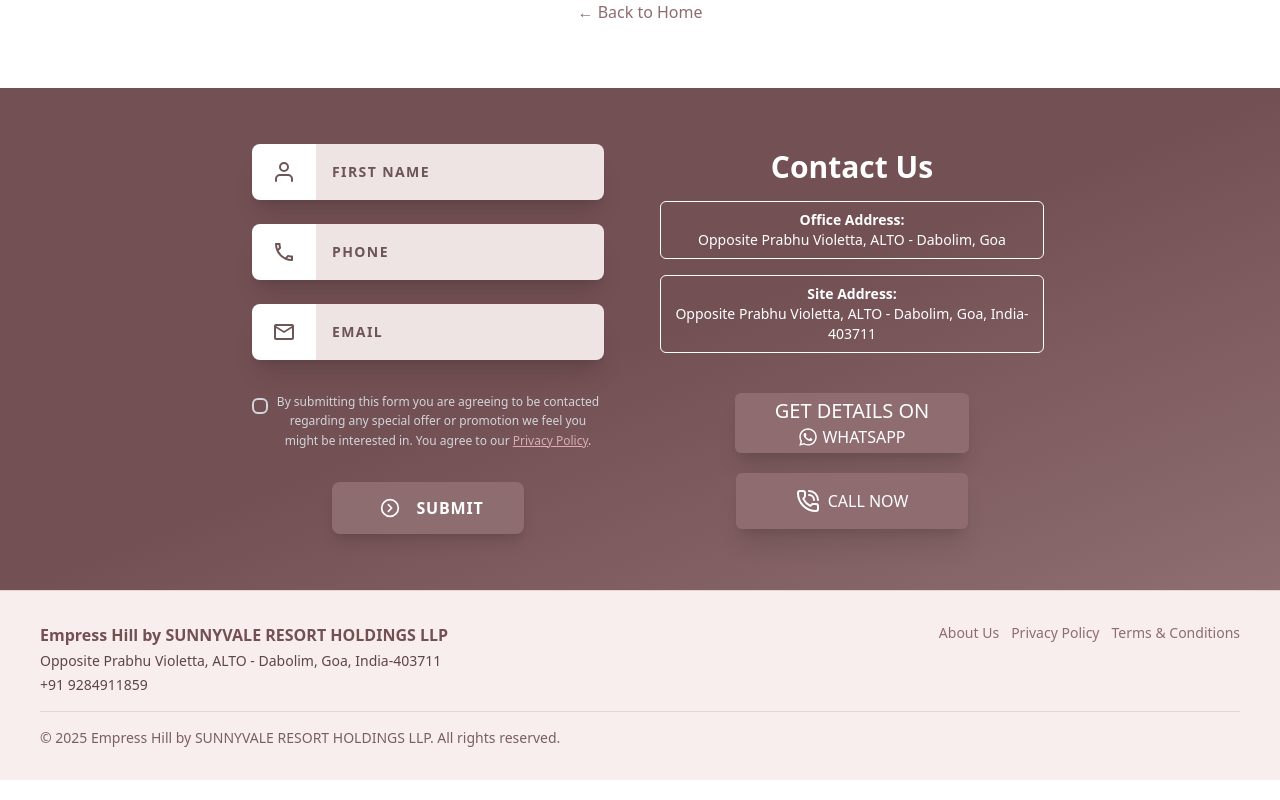
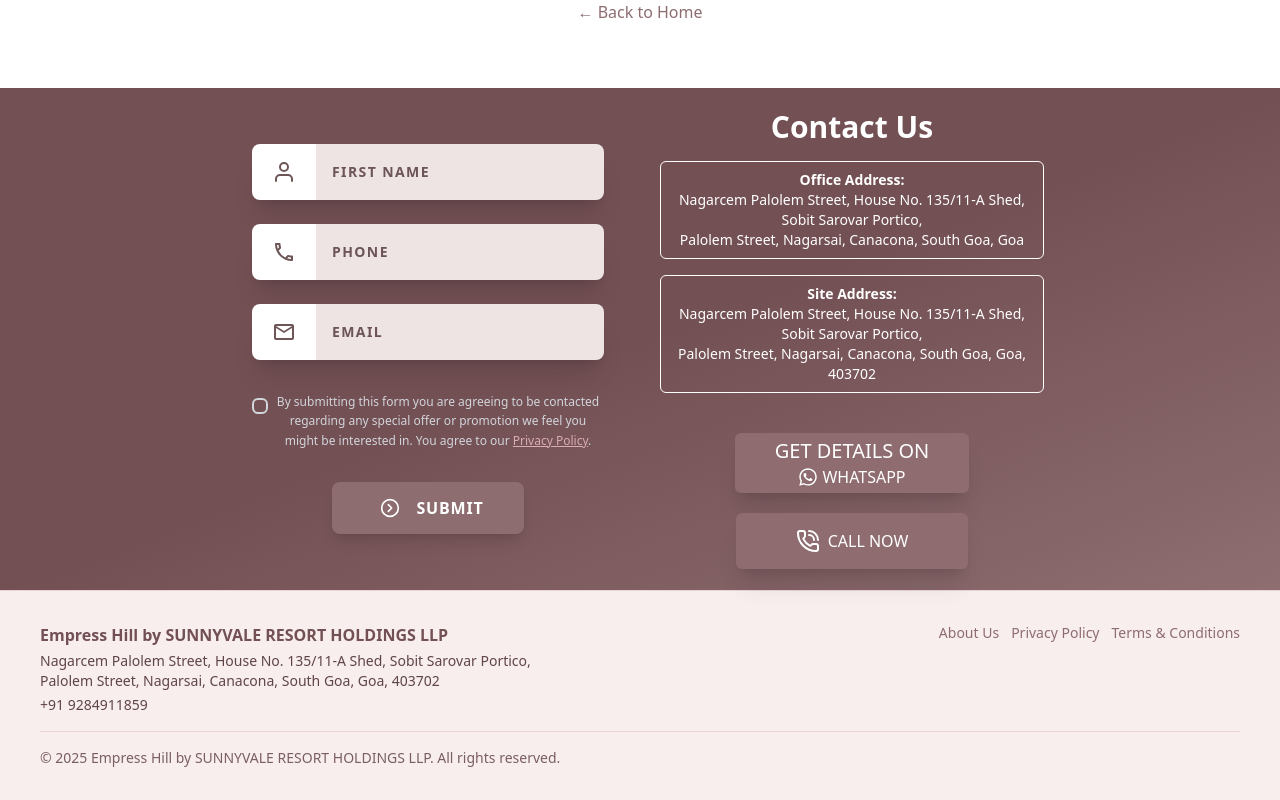
Before and after one commit to RockingThor/empress-hill-website, a Next.js app: page /privacy-policy in a window 1280 px wide. Shown: the part 2493-3293 px from the top of the page. Built offline with nearby package versions, Linux system fonts and the light colour scheme; a web font is replaced by a local one.

Commit message:
added new address

```diff
--- a/components/ContactUs.tsx
+++ b/components/ContactUs.tsx
@@ -12,15 +12,15 @@
             </div>
 
             {/* Desktop-only title and subtitle */}
-            <div className="text-white flex flex-col items-center justify-center gap-4 hidden md:flex">
+            <div className="text-white hidden md:flex flex-col items-center justify-center gap-4">
                 <h1 className="text-3xl font-poppins font-bold">Contact Us</h1>
                 <div className="flex flex-col border-[0.1px] border-white rounded-md p-2 w-full font-poppins text-sm">
                     <p className="text-center font-semibold">Office Address:</p>
-                    <p className="text-center">Opposite Prabhu Violetta, ALTO - Dabolim, Goa</p>
+                    <p className="text-center">Nagarcem Palolem Street, House No. 135/11-A Shed, Sobit Sarovar Portico, <br/> Palolem Street, Nagarsai, Canacona, South Goa, Goa</p>
                 </div>
                 <div className="flex flex-col border-[0.1px] border-white rounded-md p-2 w-full font-poppins text-sm">
                     <p className="text-center font-semibold">Site Address:</p>
-                    <p className="text-center">Opposite Prabhu Violetta, ALTO - Dabolim, Goa, India-403711</p>
+                    <p className="text-center">Nagarcem Palolem Street, House No. 135/11-A Shed, Sobit Sarovar Portico, <br/> Palolem Street, Nagarsai, Canacona, South Goa, Goa, 403702</p>
                 </div>
             </div>
 
--- a/components/legal/CompanyFooterSection.tsx
+++ b/components/legal/CompanyFooterSection.tsx
@@ -3,7 +3,7 @@
 
 export const businessInfo = {
     companyName: 'Empress Hill by SUNNYVALE RESORT HOLDINGS LLP',
-    address: 'Opposite Prabhu Violetta, ALTO - Dabolim, Goa, India-403711',
+    address: `Nagarcem Palolem Street, House No. 135/11-A Shed, Sobit Sarovar Portico, <br/> Palolem Street, Nagarsai, Canacona, South Goa, Goa, 403702`,
     contactNumber: '+91 9284911859',
     email: 'info@empresshill.in',
 };
@@ -19,6 +19,7 @@
 }
 
 const currentYear = new Date().getFullYear();
+const addressLines = businessInfo.address.split(/<br\s*\/?>/);
 
 const CompanyFooterSection: React.FC<CompanyFooterSectionProps> = ({ compact = false }) => {
     return (
@@ -26,7 +27,15 @@
             <div className="mx-auto flex max-w-7xl flex-col gap-4 lg:flex-row lg:items-start lg:justify-between">
                 <div className="space-y-1 text-sm text-[#5f4448]">
                     <p className="text-base font-semibold text-[#725054]">{businessInfo.companyName}</p>
-                    <p>{businessInfo.address}</p>
+
+                    <p>
+                        {addressLines.map((line, index) => (
+                            <React.Fragment key={index}>
+                                {line}
+                                {index < addressLines.length - 1 && <br />}
+                            </React.Fragment>
+                        ))}
+                    </p>
                     <p>{businessInfo.contactNumber}</p>
                     {/* <p>{businessInfo.email}</p> */}
                 </div>
```
